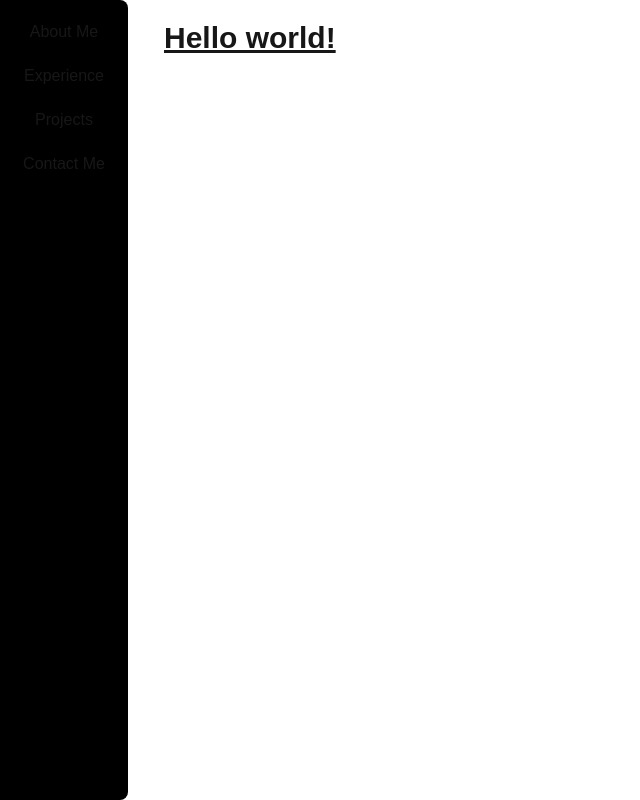
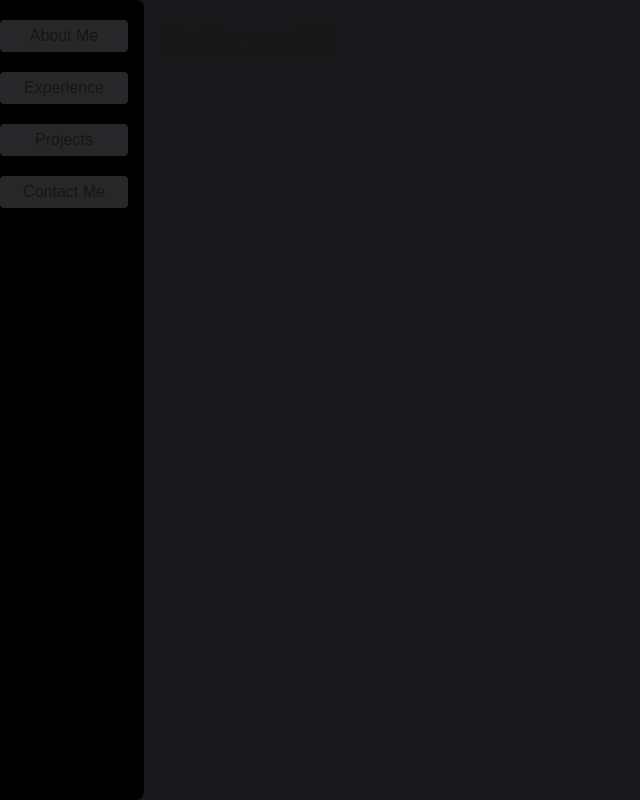
Before and after one commit to lopezkor000/portfolio, a Next.js app: page / in a window 1280 px wide. Shown: the whole page, without its empty margins (0-640 px from the left). Built offline with nearby package versions, Linux system fonts and the light colour scheme.

Commit message:
button styling, background update

```diff
--- a/app/layout.tsx
+++ b/app/layout.tsx
@@ -25,7 +25,9 @@ export default function RootLayout({
 }>) {
   return (
     <html lang="en">
-      <body className={`${geistSans.variable} ${geistMono.variable}`}>
+      <body
+        className={`${geistSans.variable} ${geistMono.variable} bg-zinc-900`}
+      >
         <NavBar />
         <div className="ps-36 m-5">{children}</div>
       </body>
--- a/components/NavBar.tsx
+++ b/components/NavBar.tsx
@@ -1,10 +1,18 @@
+import { PropsWithChildren, ReactNode } from "react";
+
+const NavButton = (props: PropsWithChildren) => {
+  return (
+    <button className="bg-zinc-800 w-32 h-8 rounded">{props.children}</button>
+  );
+};
+
 export default function NavBar() {
   return (
-    <div className="fixed flex flex-col w-32 h-full rounded-r-lg bg-black space-y-5 pt-5">
-      <button>About Me</button>
-      <button>Experience</button>
-      <button>Projects</button>
-      <button>Contact Me</button>
+    <div className="fixed flex flex-col w-36 h-full rounded-r-lg bg-black space-y-5 pt-5">
+      <NavButton>About Me</NavButton>
+      <NavButton>Experience</NavButton>
+      <NavButton>Projects</NavButton>
+      <NavButton>Contact Me</NavButton>
     </div>
   );
 }
```
